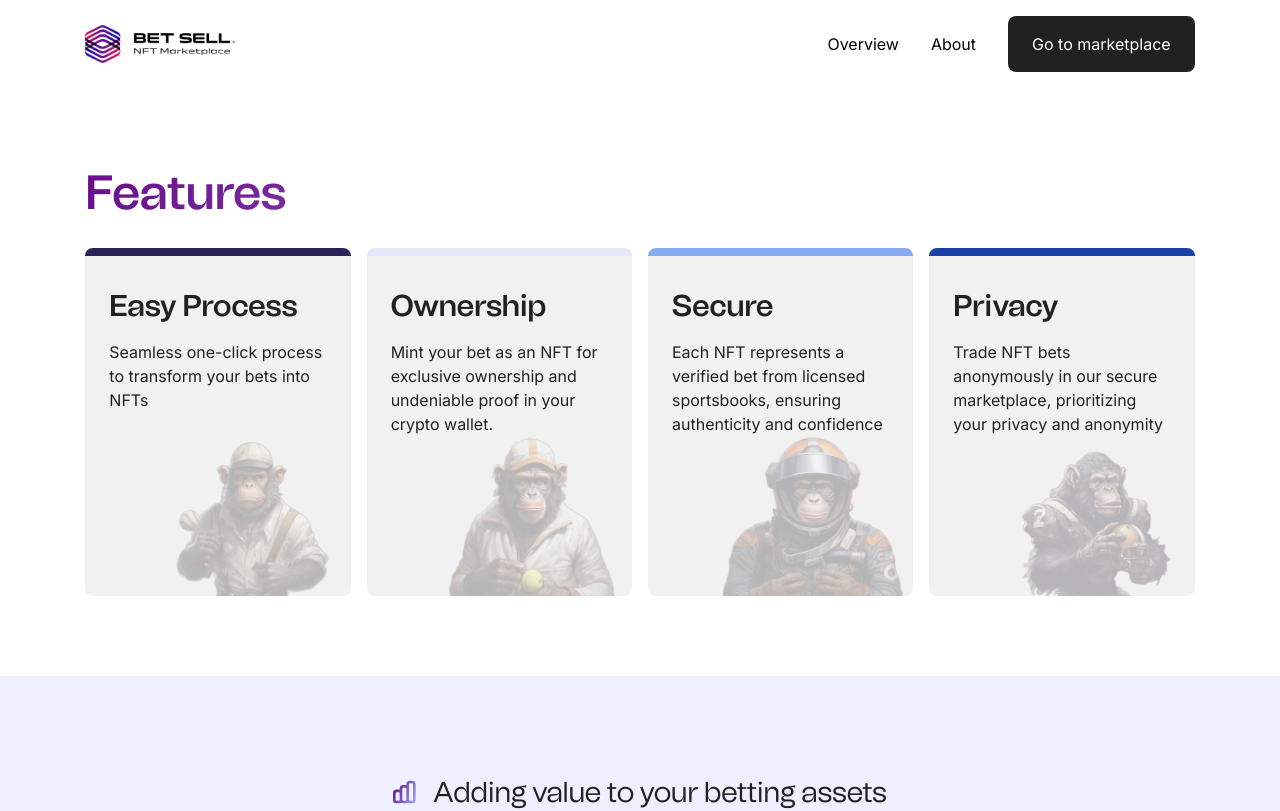
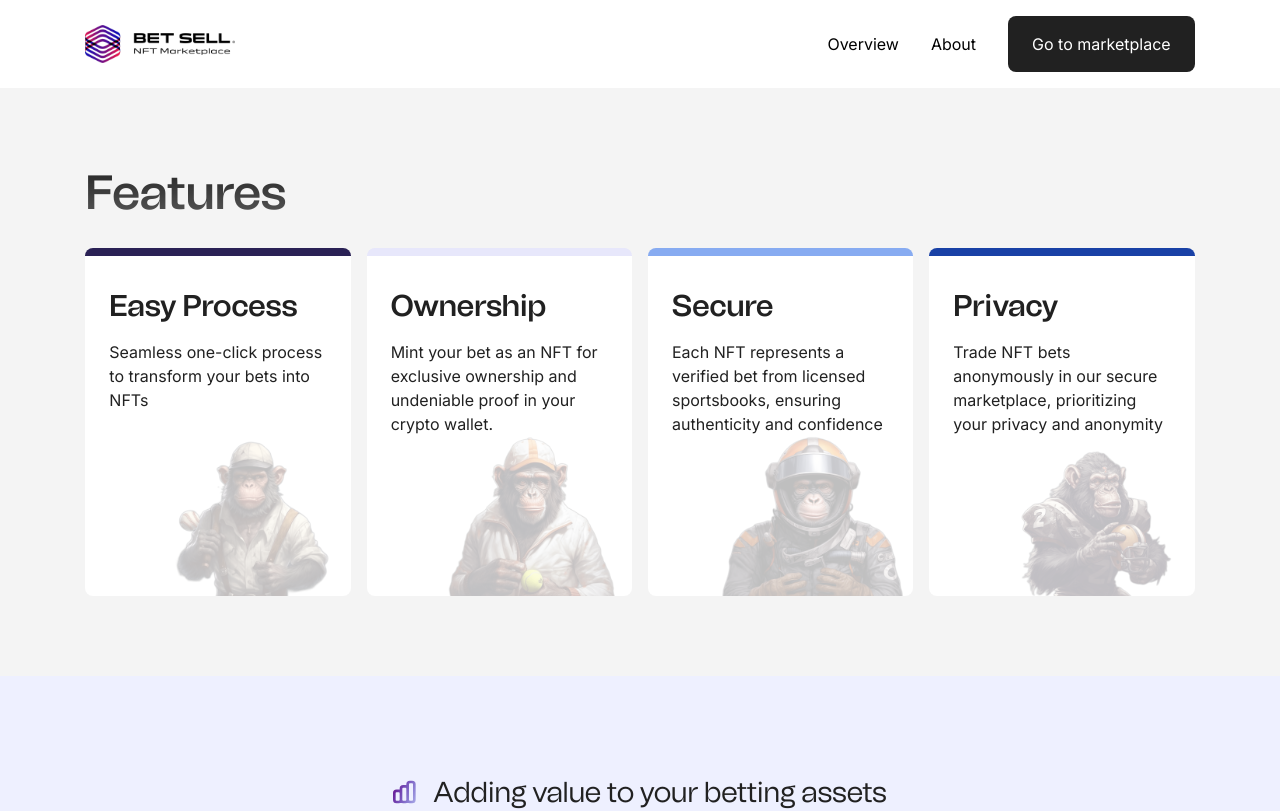
Before and after one commit to gitguti/bug-free-spoon, a Next.js app: page /features in a window 1280 px wide. Shown: the top 811 px of the page. Built offline with nearby package versions, Linux system fonts and the light colour scheme.

Commit message:
features hero

```diff
--- a/src/app/components/features/FeaturesCardHero.jsx
+++ b/src/app/components/features/FeaturesCardHero.jsx
@@ -7,7 +7,7 @@ const FeaturesCardHero = ({ title, description, image, hoverColor, isDarkBackgro
   const textColorClass = isHovered && !isDarkBackground ? 'text-white' : 'text-new-black';
   return (
     <>
-<div c className={"relative flex flex-col px-6 pt-8 pb-32 rounded-lg overflow-hidden featuresCard bg-[#f1f1f1]"}     onMouseEnter={() => setIsHovered(true)}
+<div c className={"relative flex flex-col px-6 pt-8 pb-32 rounded-lg overflow-hidden featuresCard bg-white"}     onMouseEnter={() => setIsHovered(true)}
       onMouseLeave={() => setIsHovered(false)}
       style={{ '--hover-bg-color': hoverColor }}
     >
--- a/src/app/features/page.js
+++ b/src/app/features/page.js
@@ -89,9 +89,9 @@ export default function Features() {
 
   return (
     <>
-    <div>
-    <div className="px-px sm:px-8 w-11/12 4xl:w-10/12 mx-auto flex flex-col justify-center py-10 md:py-16 lg:py-20">
-        <h2 className="font-tomato text-3xl md:text-5xl 2xl:text-7xl font-semibold leading-normal mb-8 3xl:mb-12 4xl:mb-16 text-gradient">Features</h2>
+    <div className="bg-new-white">
+    <div className="px-px sm:px-8 w-11/12 4xl:w-10/12 mx-auto flex flex-col justify-center py-10 md:py-16 lg:py-20 ">
+        <h2 className="font-tomato text-3xl md:text-5xl 2xl:text-7xl font-semibold leading-normal mb-8 3xl:mb-12 4xl:mb-16 text-gradient3">Features</h2>
 
       <div className="hidden md:grid md:grid-cols-2 xl:grid-cols-4 gap-4 md:gap-4 4xl:gap-[1.8rem] relative">
   {featureInfo.map((card, index) => (
```
